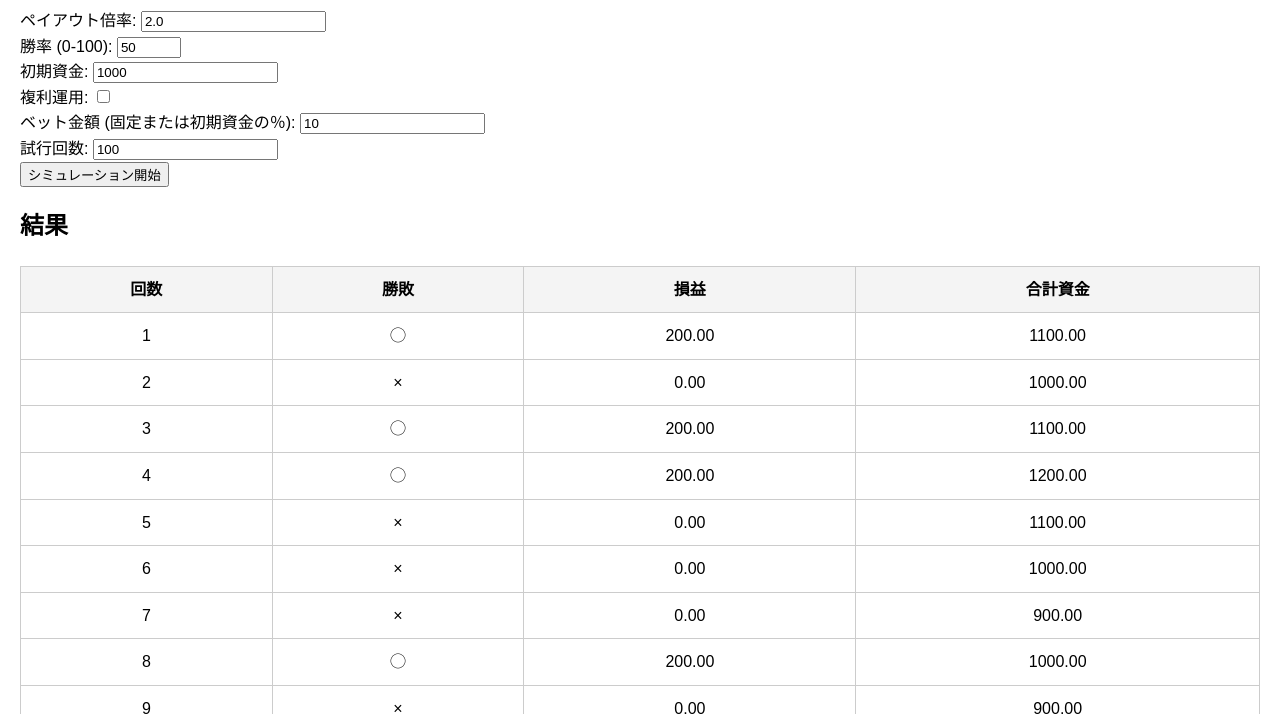
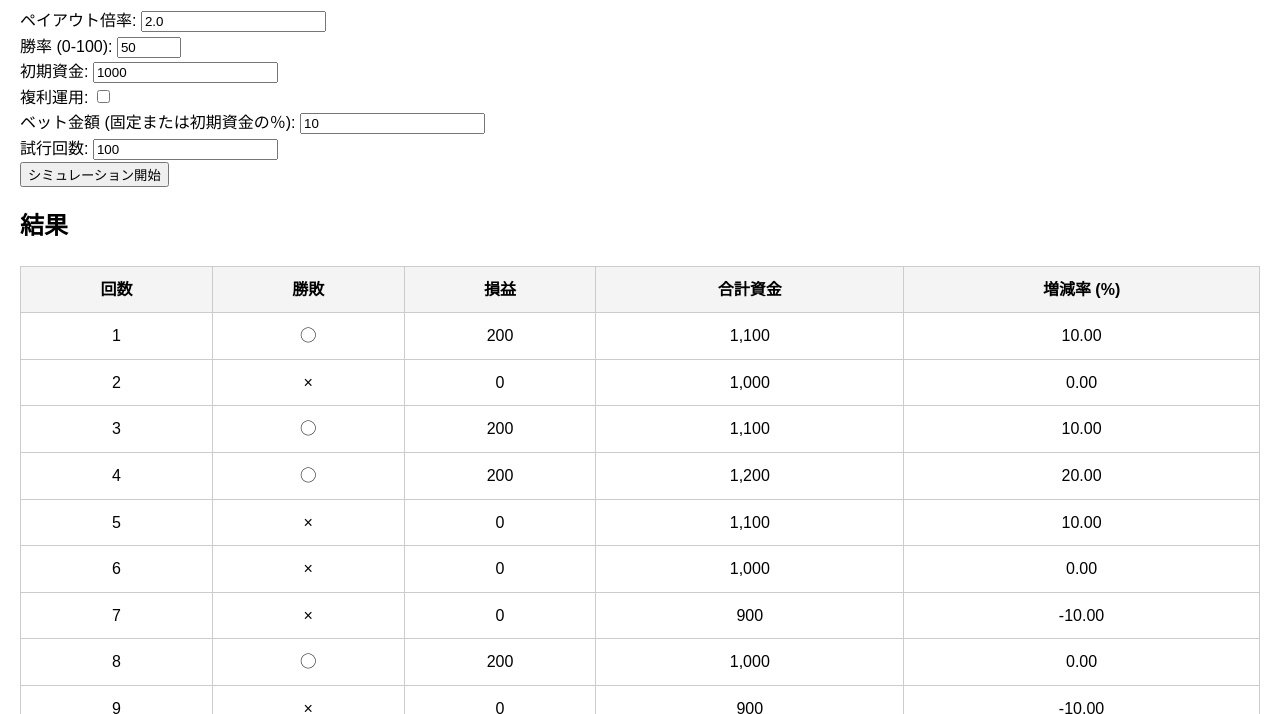
Before and after one commit to Unipega29/kb-bp, a plain HTML site: page bosm.html in a window 1280 px wide. Both pictures are taken after a click on the button "シミュレーション開始". Shown: the part 86-800 px from the top of the page. Drawn offline with Linux system fonts and the light colour scheme.

Commit message:
Update bosm.html

```diff
--- a/bosm.html
+++ b/bosm.html
@@ -73,12 +73,17 @@
                 <th>勝敗</th>
                 <th>損益</th>
                 <th>合計資金</th>
+                <th>増減率 (%)</th>
             </tr>
         </thead>
         <tbody></tbody>
     </table>
 
     <script>
+        function formatNumber(num) {
+            return Math.floor(num).toLocaleString();
+        }
+
         function runSimulation() {
             const payout = parseFloat(document.getElementById('payout').value);
             const winRate = parseFloat(document.getElementById('winRate').value);
@@ -96,7 +101,7 @@
                 const actualBet = Math.min(betAmount, funds); // Avoid betting more than available funds
 
                 if (funds <= 0) {
-                    resultsTable.innerHTML += `<tr><td>${i}</td><td>×</td><td>0</td><td>${funds.toFixed(2)}</td></tr>`;
+                    resultsTable.innerHTML += `<tr><td>${i}</td><td>×</td><td>0</td><td>${formatNumber(funds)}</td><td>-100</td></tr>`;
                     continue;
                 }
 
@@ -104,11 +109,14 @@
                 const profit = isWin ? actualBet * payout : 0;
                 funds = funds - actualBet + profit;
 
+                const percentageChange = ((funds - initialFunds) / initialFunds * 100).toFixed(2);
+
                 resultsTable.innerHTML += `<tr>
                     <td>${i}</td>
                     <td>${isWin ? '◯' : '×'}</td>
-                    <td>${profit.toFixed(2)}</td>
-                    <td>${funds.toFixed(2)}</td>
+                    <td>${formatNumber(profit)}</td>
+                    <td>${formatNumber(funds)}</td>
+                    <td>${percentageChange}</td>
                 </tr>`;
             }
         }
```
